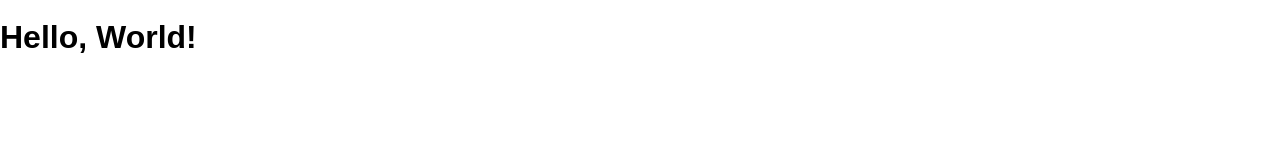
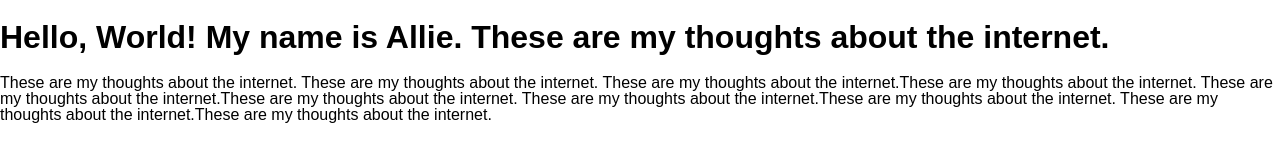
Before and after one commit to devalexer/hello-world, a website: page public/index.html in a window 1280 px wide. Drawn offline with Linux system fonts and the light colour scheme.

Commit message:
Text added

```diff
--- a/public/index.html
+++ b/public/index.html
@@ -4,9 +4,14 @@
     <meta charset="UTF-8">
     <meta name="viewport" content="width=device-width, user-scalable=no, minimum-scale=1.0, maximum-scale=1.0">
     <title>Intro To Html</title>
-    <link rel="stylesheet" href="/screen.css">
+    <link rel="stylesheet" href="screen.css">
   </head>
   <body>
-    <h1>Hello, World!</h1>
+    <h1>Hello, World! My name is Allie. These are my thoughts about the internet. </h1>
+    <p1>These are my thoughts about the internet. These are my thoughts about the internet.
+      These are my thoughts about the internet.These are my thoughts about the internet.
+      These are my thoughts about the internet.These are my thoughts about the internet.
+      These are my thoughts about the internet.These are my thoughts about the internet.
+      These are my thoughts about the internet.These are my thoughts about the internet.</p1>
   </body>
 </html>
```
